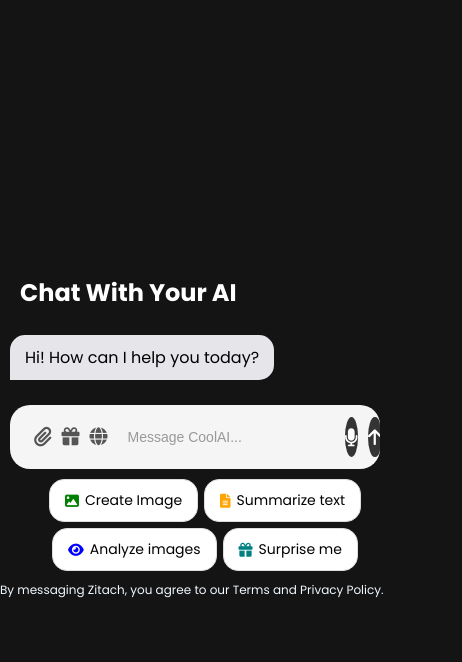
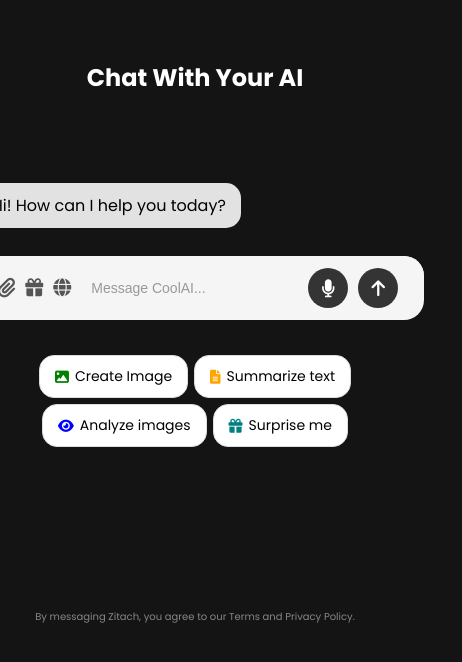
Before and after one commit to SakaFahreza/WebChatbot, a plain HTML site: page frontend/index.html in a window 390 px wide. Both pictures are taken after a click on the button "Start Chat Now". Shown: the whole page, 462 px wide, since content can reach past the window. Drawn offline with Linux system fonts and the light colour scheme; a web font is replaced by a local one.

Commit message:
update transisi

```diff
--- a/frontend/style.css
+++ b/frontend/style.css
@@ -256,16 +256,16 @@ svg {
 .chat-container {
     display: flex;
     flex-direction: column;
-    align-items: flex-start; /* Ubah dari center ke flex-start untuk align ke kiri */
-    justify-content: center; /* Tetap pusatkan vertikal */
-    height: 100vh; /* Gunakan tinggi penuh viewport */
-    width: 100%; /* Gunakan lebar penuh */
-    max-width: 100%; /* Hapus batasan max-width */
-    margin: 0; /* Hapus margin otomatis */
-    padding: 0; /* Hapus padding untuk lebar penuh */
-    position: relative;
-    transition: all 0.5s ease; /* Transisi halus untuk perubahan layout */
-    background-color: rgb(20, 20, 20);
+    align-items: center;
+    /* background-color: #21D4FD;
+    background-image: linear-gradient(19deg, #21D4FD 0%, #B721FF 100%); */
+    border-radius: 15px; /* Radius kecil untuk container utama jika diperlukan */
+    width: 100%;
+    max-width: 800px;
+    margin: 50px auto;
+    /* box-shadow: 0px 4px 10px rgba(0, 0, 0, 0.2); */
+    position: relative; /* Untuk posisi relatif terhadap pratinjau */
+    transition: margin-right 0.3s ease; /* Animasi untuk pergeseran */
 }
 
 .chat-container.preview-active {
@@ -282,29 +282,30 @@ svg {
     border-radius: 0px 0px 25px 25px;
     margin-top: -19.8px;    /* Mengangkat header agar keluar sedikit */
 }
-
 .chat-box {
+    width: 100%;
+    max-width: 800px;
     display: flex;
     flex-direction: column;
-    align-items: flex-start; /* Ubah dari center ke flex-start */
-    width: 100vw; /* Gunakan lebar penuh viewport */
-    max-width: 100%; /* Hapus batasan max-width */
-    padding: 0; /* Hapus padding untuk lebar penuh */
-    border-radius: 0; /* Hapus radius untuk layout penuh */
-    background-color: transparent; /* Awalnya transparan */
-    transition: all 0.5s ease;
+    gap: 10px;
+    color: #233142;
+    /* background-color: #fff;
+    color: white; */
+    width: 100%;
+    padding: 8px 18px;
+    margin-top: 52px;
+    border-radius: 15px;
+    /* border: 1px solid #61dafb; */
 }
-
 /* Input Container */
 .input-container {
     display: flex;
     align-items: center;
-    background: #f5f5f5;
+    background-color: #7e7e7e;
     border-radius: 30px; /* Radius melengkung di semua sudut */
     padding: 12px 16px;
     width: 100%;
     margin-top: 0;
-
     transition: bottom 0.8s ease-in-out;
 }
 .input-container.active {
@@ -316,20 +317,15 @@ svg {
     display: flex;
     flex-direction: column;
     gap: 30px;
-    max-height: 200px; /* Awalnya kecil */
-    overflow-y: auto; /* Scroll vertikal */
-    padding: 10px 0; /* Padding kecil, hanya di atas/bawah */
-    margin: 0;
-    width: 100vw; /* Gunakan lebar penuh viewport */
-    background-color: transparent; /* Hapus background dari container */
-    border-radius: 0; /* Hapus radius container */
-    transition: all 0.5s ease;
-    animation: fadeIn 1.5s ease-in-out;
+    max-height: 400px;
+    overflow-y: auto;
+    padding: 10px 11px;
+    margin: 8px 0px;
 }
 
 .messages p{
     align-self: flex-start;
-    background-color: #e5e5ea;
+    background-color: #e2e2e2;
     padding: 10px 15px;
     color: black;
     border-radius: 15px 15px 15px 0px;
@@ -337,6 +333,7 @@ svg {
 }
 
 .user-message {
+    white-space: pre-line;
     align-self: flex-end;
     background-color: #e5e5ea;
     padding: 10px 11px;
@@ -345,6 +342,7 @@ svg {
 }
 
 .ai-message {
+    white-space: pre-line;
     align-self: flex-start;
     /* background-color: #e5e5ea; */
     padding: 10px 11px;
@@ -380,6 +378,10 @@ svg {
 @keyframes fadeIn {
     from { opacity: 0; transform: translateY(5px); }
     to { opacity: 1; transform: translateY(0); }
+}
+
+.messages {
+    animation: fadeIn 1.5s ease-in-out;
 }
 
 .input {
@@ -424,7 +426,6 @@ svg {
 .button:hover{
     background-color: skyblue;
 }
-
 /* Quick Action Buttons */
 .quick-actions {
     display: flex;
@@ -432,11 +433,7 @@ svg {
     margin-top: 10px;
     flex-wrap: wrap;
     justify-content: center;
-    width: 100vw; /* Gunakan lebar penuh viewport */
-    opacity: 1; /* Awalnya terlihat */
-    transition: opacity 0.5s ease, height 0.5s ease; /* Transisi untuk menghilang */
 }
-
 .quick-action-button {
     display: flex;
     gap: 6px;
@@ -456,34 +453,23 @@ svg {
 }
 
 .foot-p {
-    font-size: 12px;
+    font-size: 10px;
+    margin-top: 154px;
+    overflow: hidden;
+    opacity: 50%;
 }
 
 /* Saat Chat Dimulai, Input Turun ke Bawah */
 .chat-started .chat-container {
     justify-content: flex-end;
-    border: 1px solid #333;
-    background: #222;
+    /* border: 1px solid #333; */
     padding: 10px 20px;
 }
-
 .chat-started .foot-p {
-    font-size: 12px;
-    padding-top: 25px;
+    font-size: 10px;
+    padding-top: 8px 15px;
     position: fixed;
     overflow: hidden;
-
-    justify-content: flex-start; /* Pindah ke atas */
-    height: auto; /* Kembali ke tinggi default */
-    padding: 20px 0; /* Padding atas/bawah */
-    align-items: flex-start; /* Align ke kiri */
-}
-
-.chat-started .chat-box {
-    align-items: flex-start; /* Pesan dan input ke kiri */
-    max-width: 100vw; /* Lebar penuh viewport setelah chat dimulai */
-    background-color: #1e1e1e; /* Background chat setelah mulai */
-    padding: 0; /* Tetap tanpa padding */
 }
 
 /* Sembunyikan Elemen Saat Chat Dimulai */
@@ -504,6 +490,8 @@ svg {
 #imageInputContainer {
     margin-top: 10px;
     display: flex;
+    position: fixed;
+    overflow: hidden;
 }
 
 #imagePrompt {
@@ -516,33 +504,31 @@ svg {
 /* Wrapping container untuk input dan suggestions */
 .input-wrapper {
     position: relative;
-    width: 100vw; /* Gunakan lebar penuh viewport */
-    max-width: 100%; /* Hapus batasan max-width */
-    margin-top: 20px; /* Jarak dari pesan */
+    width: 100%;
+    margin-bottom: 15px;
     padding-left: 16px;
     border-radius: 20px;
     overflow: hidden;
     background-color: #f5f5f5;
     display: flex;
     flex-direction: column;
-    transition: all 0.5s ease; /* Transisi untuk perubahan lebar dan posisi */
 }
 
 #suggestionsContainer {
     position: absolute;
-    top: calc(100% + 5px); /* Tambahkan jarak tambahan untuk memastikan tidak tersembunyi di bawah input */
-    left: 16px; /* Sesuaikan dengan padding-left dari .input-wrapper */
-    width: calc(100% - 32px); /* Sesuaikan dengan padding kiri/kanan */
+    top: 100%;
+    left: 0;
+    width: 100%;
     background: white;
     border-radius: 10px;
     box-shadow: 0 4px 15px rgb(0, 0, 0);
     padding: 8px 0;
-    z-index: 2000;
+    margin-top: 5px;
+    z-index: 1000;
     max-height: 200px;
     overflow-y: auto;
     border: 1px solid #f503fd;
     transition: all 0.2s ease;
-    display: none;
 }
 
 .suggestion-item {
@@ -666,17 +652,25 @@ svg {
 /* Container file */
 #uploaded-files-container {
     display: none;
-    flex-wrap: wrap;
-    gap: 6px;
-    padding: 8px 16px;
+    flex-wrap: wrap; /* Pastikan file berpindah baris jika tidak muat */
+    gap: 6px; /* Jarak kecil antar file */
+    padding: 8px 16px; /* Tambahkan padding kiri dan kanan untuk jarak */
     width: 100%;
-    background-color: #f5f5f5;
-    border-radius: 30px; /* Ubah menjadi radius bulat penuh (30px di semua sudut) */
-    margin-bottom: -8px;
+    background-color: #f5f5f5; /* Sama dengan background input-container */
+    border-radius: 30px 30px 0 0; /* Pastikan radius konsisten */
+    margin-bottom: -8px; /* Overlap dengan input-container */
 }
 
 #uploaded-files-container.files-visible {
     display: flex;
+}
+
+/* Pastikan container file berada di atas input chat */
+.input-wrapper {
+    position: relative;
+    width: 100%;
+    margin-bottom: 15px;
+    padding-left: 16px; /* Jarak kiri tambahan untuk seluruh wrapper */
 }
 
 /* Pastikan input-container memiliki radius yang menyatu */
@@ -684,10 +678,10 @@ svg {
     display: flex;
     align-items: center;
     background: #f5f5f5;
-    border-radius: 30px; /* Ubah menjadi radius bulat penuh (30px di semua sudut) */
+    border-radius: 0 0 30px 30px; /* Radius bulat di sudut bawah */
     padding: 12px 16px;
     width: 100%;
-    margin-top: 0;
+    margin-top: 0; /* Hilangkan jarak dari container file */
 }
 
 .file-size {
@@ -747,15 +741,6 @@ svg {
     overflow: auto; /* Scroll jika konten terlalu panjang */
 }
 
-.footer-text {
-    color: aliceblue;
-    margin-top: 20px; /* Jarak dari input */
-    width: 100vw; /* Gunakan lebar penuh viewport */
-    text-align: center; /* Pusatkan teks */
-    opacity: 1; /* Pastikan tetap terlihat */
-    transition: opacity 0.5s ease; /* Transisi natural */
-}
-
 .preview-content {
     padding: 16px;
     height: 100%;
@@ -790,57 +775,11 @@ svg {
     color: #ff0000;
 }
 
-.messages::-webkit-scrollbar {
-    width: 8px; /* Lebar scroll bar */
-}
-
-.messages::-webkit-scrollbar-track {
-    background: transparent; /* Latar belakang transparan */
-}
-
-.messages::-webkit-scrollbar-thumb {
-    background: #888; /* Warna scroll bar */
-    border-radius: 4px; /* Radius kecil */
-}
-
-.messages::-webkit-scrollbar-thumb:hover {
-    background: #555; /* Warna saat hover */
-}
-
-@media (min-width: 1200px) {
-    .chat-container {
-        padding: 0 40px; /* Margin lebih besar untuk layar besar */
+@media (max-width: 600px) {
+    .uploaded-file {
+        max-width: 140px; /* Lebih kecil untuk layar kecil */
     }
-
-    .chat-box {
-        padding: 40px; /* Padding lebih besar untuk estetika */
+    .file-name {
+        max-width: 100px; /* Lebih kecil untuk nama file di layar kecil */
     }
 }
-
-@media (max-width: 600px) {
-    .chat-container {
-        padding: 0; /* Hapus padding untuk layar kecil */
-    }
-
-    .chat-box {
-        padding: 10px; /* Padding kecil untuk layar kecil */
-    }
-
-    .messages {
-        width: 100vw; /* Tetap penuh lebar viewport */
-        padding: 5px 0; /* Padding lebih kecil */
-    }
-
-    .input-wrapper {
-        width: 100vw; /* Tetap penuh lebar viewport */
-        padding-left: 8px; /* Padding lebih kecil */
-    }
-
-    .uploaded-file {
-        max-width: 140px;
-    }
-
-    .file-name {
-        max-width: 100px;
-    }
-}
```
